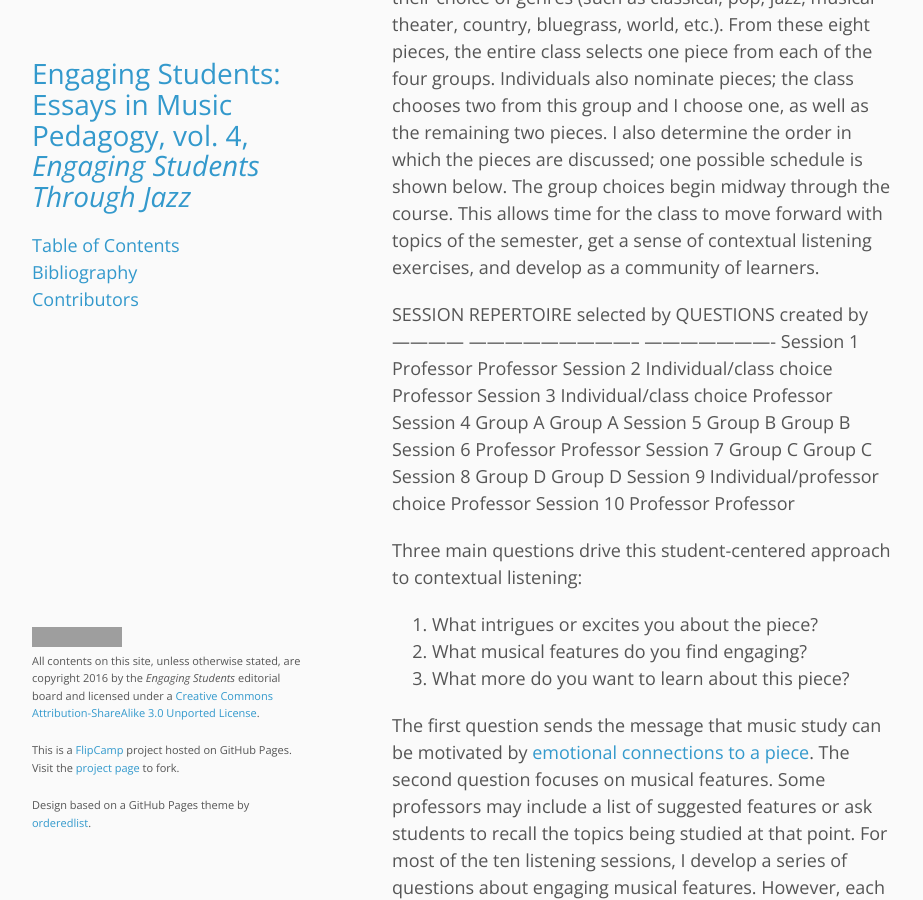
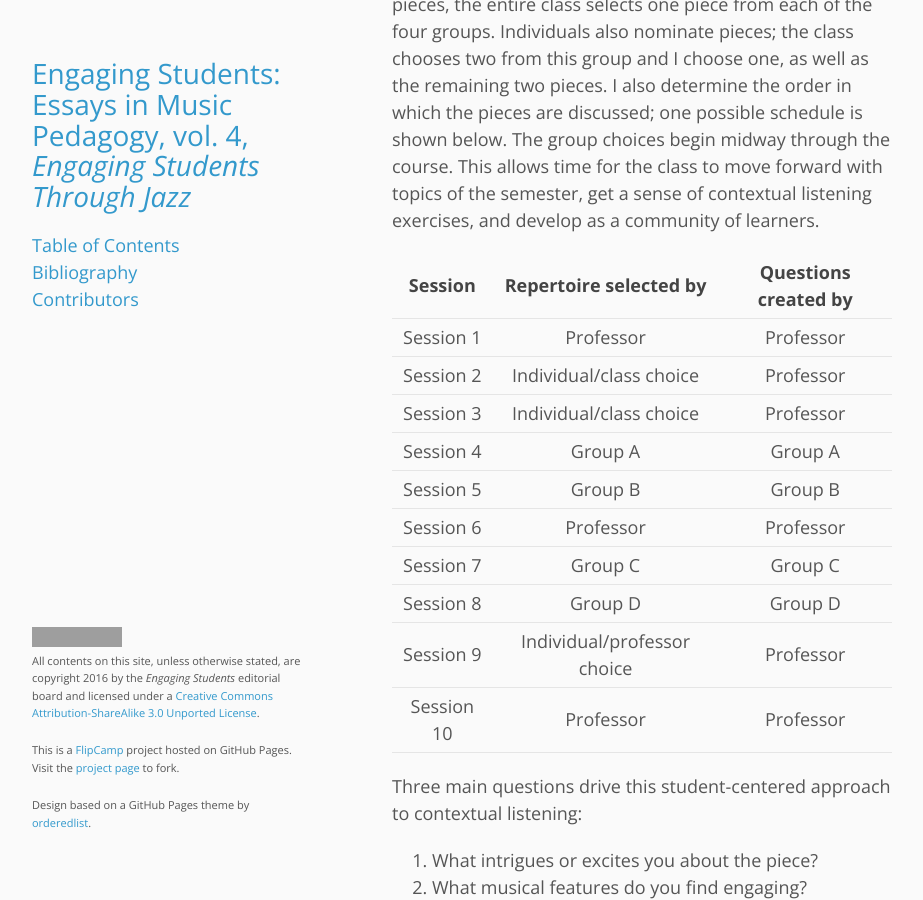
Before and after one commit to flipcamp/engagingstudents5, a Jekyll site: the page built from essays/jemain.md, in a window 1280 px wide and 900 px high, scrolled down 2103 px. Shown: the whole window, without its empty margins (178-1101 px from the left). Built offline with Jekyll 4.4.1, drawn with Linux system fonts in a browser that asks for light colours; comment, search, counter and statistics services are not loaded; some of the changed lines change nothing that is shown; grey boxes are pictures that could not be loaded.

Commit message:
jemain table done

```diff
--- a/essays/jemain.md
+++ b/essays/jemain.md
@@ -8,9 +8,6 @@ author: Rebecca Jemain, University of Louisville
 ================
 
 **{{ page.author }}**
-
-<a href="https://twitter.com/share" class="twitter-share-button" data-via="FlipCampMT">Tweet</a>
-<script>!function(d,s,id){var js,fjs=d.getElementsByTagName(s)[0],p=/^http:/.test(d.location)?'http':'https';if(!d.getElementById(id)){js=d.createElement(s);js.id=id;js.src=p+'://platform.twitter.com/widgets.js';fjs.parentNode.insertBefore(js,fjs);}}(document, 'script', 'twitter-wjs');</script>
 
 Contextual listening is a frequent component of undergraduate theory classes, giving students a chance to demonstrate their understanding of theory topics by identifying various features in a particular piece of music. Typically, the professor controls this exercise, choosing both the repertoire and the questions that are asked.
 
@@ -26,7 +23,20 @@ In order to give students more control over their learning, the professor may ha
 
 The framework that I have developed for contextual listening activities offers students a choice in repertoire while preserving a set of core questions. Over the course of the semester, I schedule ten 25-minute contextual listening sessions, and I introduce the activity by leading the class through a 2-3 minute piece or excerpt. The repertoire suggestions are made by groups of students, individual students, and me. Students are randomly divided into four groups, and each group selects two pieces drawn from their choice of genres (such as classical, pop, jazz, musical theater, country, bluegrass, world, etc.). From these eight pieces, the entire class selects one piece from each of the four groups. Individuals also nominate pieces; the class chooses two from this group and I choose one, as well as the remaining two pieces. I also determine the order in which the pieces are discussed; one possible schedule is shown below. The group choices begin midway through the course. This allows time for the class to move forward with topics of the semester, get a sense of contextual listening exercises, and develop as a community of learners.
 
-  SESSION      REPERTOIRE selected by        QUESTIONS created by
+| Session | Repertoire selected by | Questions created by |
+| :-: | :-: | :-: |
+| Session 1 | Professor | Professor |
+| Session 2 | Individual/class choice | Professor |
+| Session 3 | Individual/class choice | Professor |
+| Session 4 | Group A | Group A |
+| Session 5 | Group B | Group B |
+| Session 6 | Professor | Professor |
+| Session 7 | Group C | Group C |
+| Session 8 | Group D | Group D |
+| Session 9 | Individual/professor choice | Professor |
+| Session 10 | Professor | Professor |
+
+<!--  SESSION      REPERTOIRE selected by        QUESTIONS created by
   ------------ ----------------------------- ----------------------
   Session 1    Professor                     Professor
   Session 2    Individual/class choice       Professor
@@ -37,7 +47,7 @@ The framework that I have developed for contextual listening activities offers s
   Session 7    Group C                       Group C
   Session 8    Group D                       Group D
   Session 9    Individual/professor choice   Professor
-  Session 10   Professor                     Professor
+  Session 10   Professor                     Professor -->
 
 Three main questions drive this student-centered approach to contextual listening:
 
```
